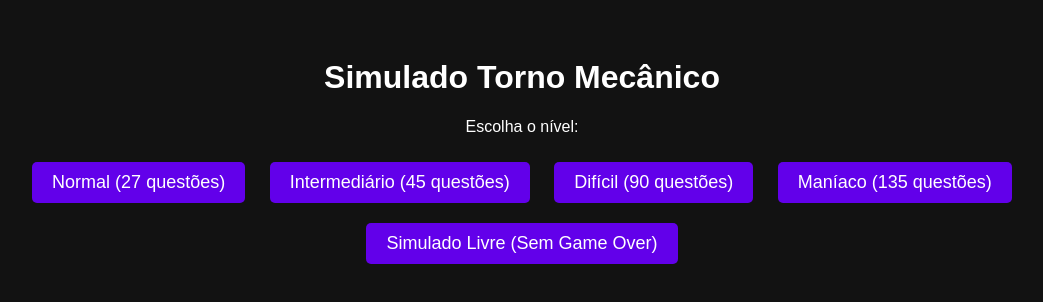
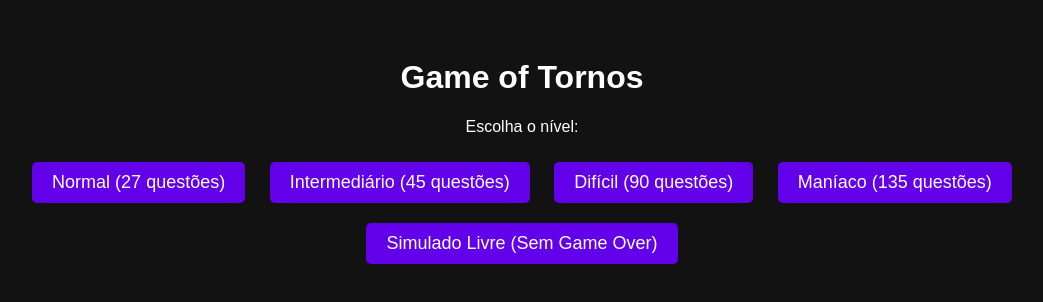
Before and after one commit to xThzada/clona-cartao-de-idoso, a plain HTML site: page index.html in a window 1280 px wide. Shown: the whole page, without its empty margins (118-1161 px from the left). Drawn offline with Linux system fonts and the light colour scheme.

Commit message:
Update index.html

```diff
--- a/index.html
+++ b/index.html
@@ -42,7 +42,7 @@
   </style>
 </head>
 <body>
-  <h1>Simulado Torno Mecânico</h1>
+  <h1>Game of Tornos</h1>
   <div id="menu">
     <p>Escolha o nível:</p>
 <button onclick="startGame(3)">Normal (27 questões)</button>
```
